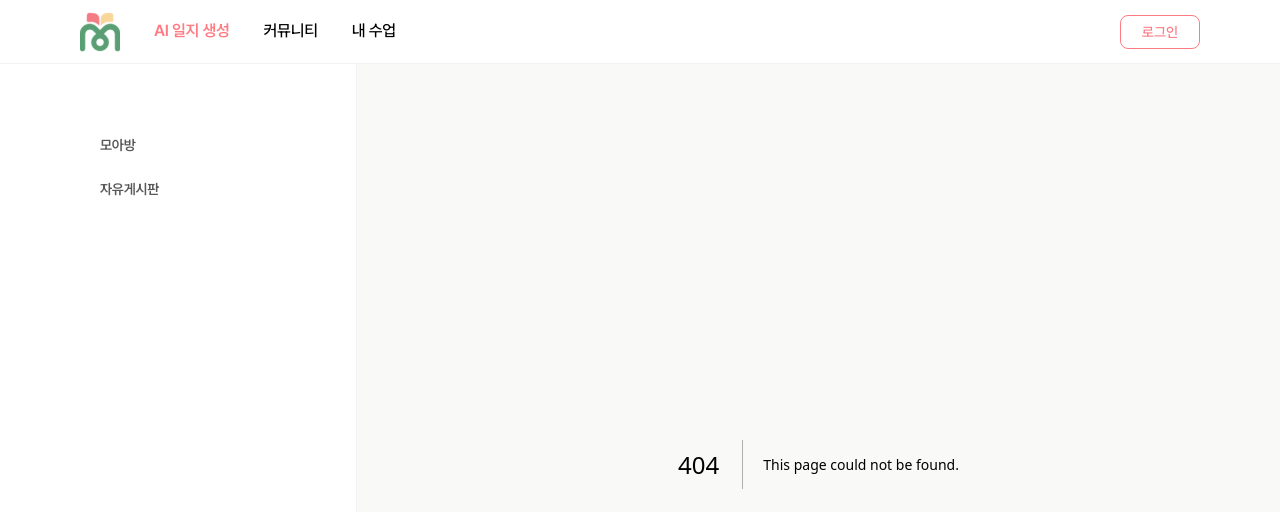
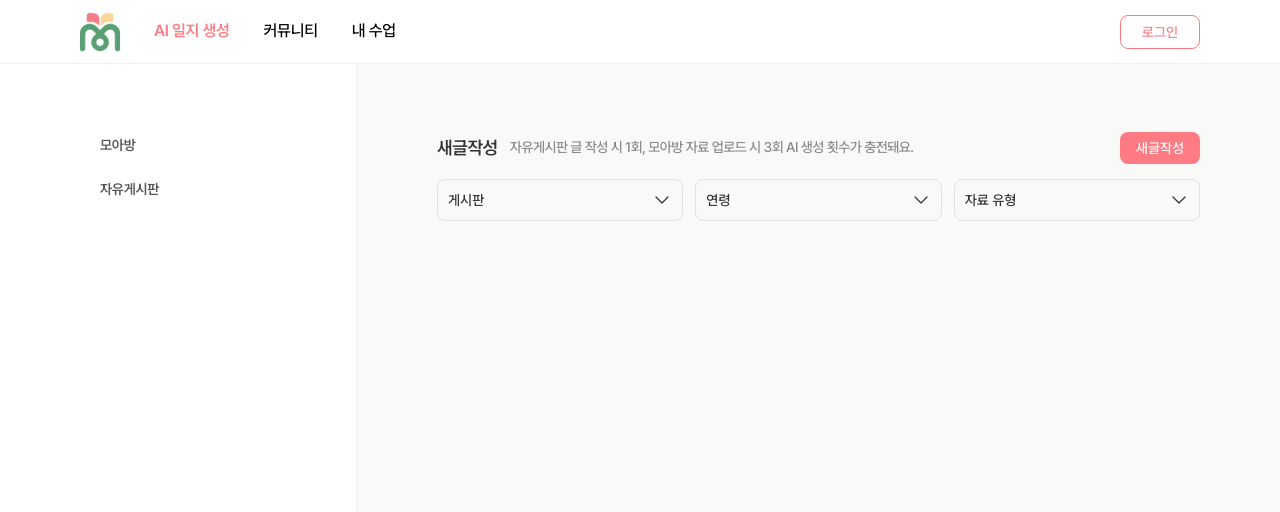
Before and after one commit to 7-baduki/moassam-frontend, a Next.js app: page /community/write in a window 1280 px wide. Before the commit this address had no page. Shown: the top 512 px of the page. Built offline with nearby package versions, Linux system fonts and the light colour scheme.

Commit message:
feature: 글쓰기 페이지 및 WriteForm 생성 (#39)

```diff
--- /dev/null
+++ b/app/community/write/page.tsx
@@ -0,0 +1,23 @@
+import CommunityTitleBar from '@/components/community/CommunityTitleBar';
+import WriteForm from '@/components/community/write/WriteForm';
+import type { BoardType } from '@/components/community/write/write.type';
+
+interface WritePageProps {
+  searchParams: Promise<{ board?: string }>;
+}
+
+export default async function WritePage({ searchParams }: WritePageProps) {
+  const { board } = await searchParams;
+  const initialBoard: BoardType = board === 'free' ? 'free' : 'moabang';
+
+  return (
+    <div>
+      <CommunityTitleBar
+        title="새글작성"
+        description="자유게시판 글 작성 시 1회, 모아방 자료 업로드 시 3회 AI 생성 횟수가 충전돼요."
+        hideSearch
+      />
+      <WriteForm initialBoard={initialBoard} />
+    </div>
+  );
+}
--- /dev/null
+++ b/components/community/write/WriteCategorySelect.tsx
@@ -0,0 +1,60 @@
+'use client';
+
+import { Select } from '@/components/common/select';
+import { AGE_OPTIONS, BOARD_OPTIONS, MATERIAL_TYPE_OPTIONS, TOPIC_OPTIONS } from './write-selects';
+import type { BoardType, WriteFormValues } from './write.type';
+
+interface WriteCategorySelectProps {
+  values: Pick<WriteFormValues, 'boardType' | 'age' | 'materialType' | 'topic'>;
+  onChange: <K extends keyof WriteFormValues>(key: K, value: WriteFormValues[K]) => void;
+}
+
+export default function WriteCategorySelect({ values, onChange }: WriteCategorySelectProps) {
+  const { boardType, age, materialType, topic } = values;
+
+  function handleBoardTypeChange(value: string) {
+    onChange('boardType', value as BoardType);
+    onChange('age', undefined);
+    onChange('materialType', undefined);
+    onChange('topic', undefined);
+  }
+
+  return (
+    <div className="flex gap-3">
+      <Select
+        size="md"
+        triggerLabel="게시판"
+        options={BOARD_OPTIONS}
+        value={boardType}
+        onChange={handleBoardTypeChange}
+      />
+      {boardType === 'moabang' && (
+        <>
+          <Select
+            size="md"
+            triggerLabel="연령"
+            options={AGE_OPTIONS}
+            value={age}
+            onChange={(value) => onChange('age', value)}
+          />
+          <Select
+            size="md"
+            triggerLabel="자료 유형"
+            options={MATERIAL_TYPE_OPTIONS}
+            value={materialType}
+            onChange={(value) => onChange('materialType', value)}
+          />
+        </>
+      )}
+      {boardType === 'free' && (
+        <Select
+          size="md"
+          triggerLabel="말머리"
+          options={TOPIC_OPTIONS}
+          value={topic}
+          onChange={(value) => onChange('topic', value)}
+        />
+      )}
+    </div>
+  );
+}
--- /dev/null
+++ b/components/community/write/WriteForm.tsx
@@ -0,0 +1,33 @@
+'use client';
+
+import { useState } from 'react';
+import WriteCategorySelect from './WriteCategorySelect';
+import type { BoardType, WriteFormValues } from './write.type';
+
+interface WriteFormProps {
+  initialBoard: BoardType;
+}
+
+export default function WriteForm({ initialBoard }: WriteFormProps) {
+  const [values, setValues] = useState<WriteFormValues>({
+    boardType: initialBoard,
+    title: '',
+    content: '',
+    files: [],
+  });
+
+  function handleChange<K extends keyof WriteFormValues>(key: K, value: WriteFormValues[K]) {
+    setValues((prev) => ({ ...prev, [key]: value }));
+  }
+
+  function handleSubmit() {
+    // TODO: API 연결
+    console.log(values);
+  }
+
+  return (
+    <div className="flex flex-col gap-4">
+      <WriteCategorySelect values={values} onChange={handleChange} />
+    </div>
+  );
+}
```
